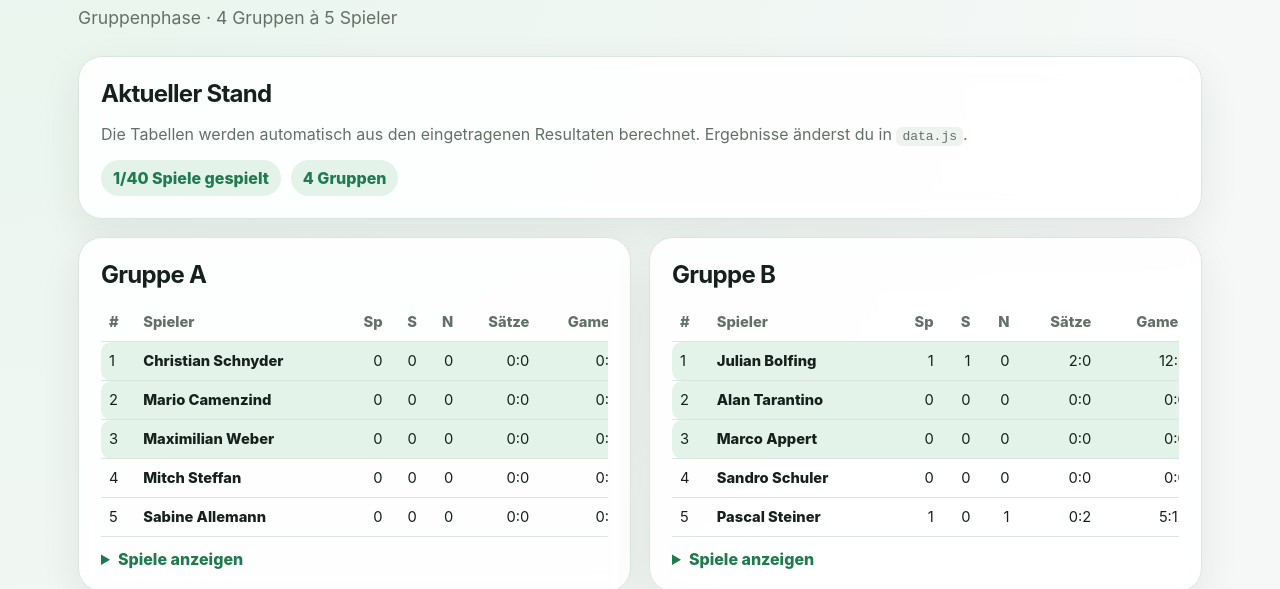
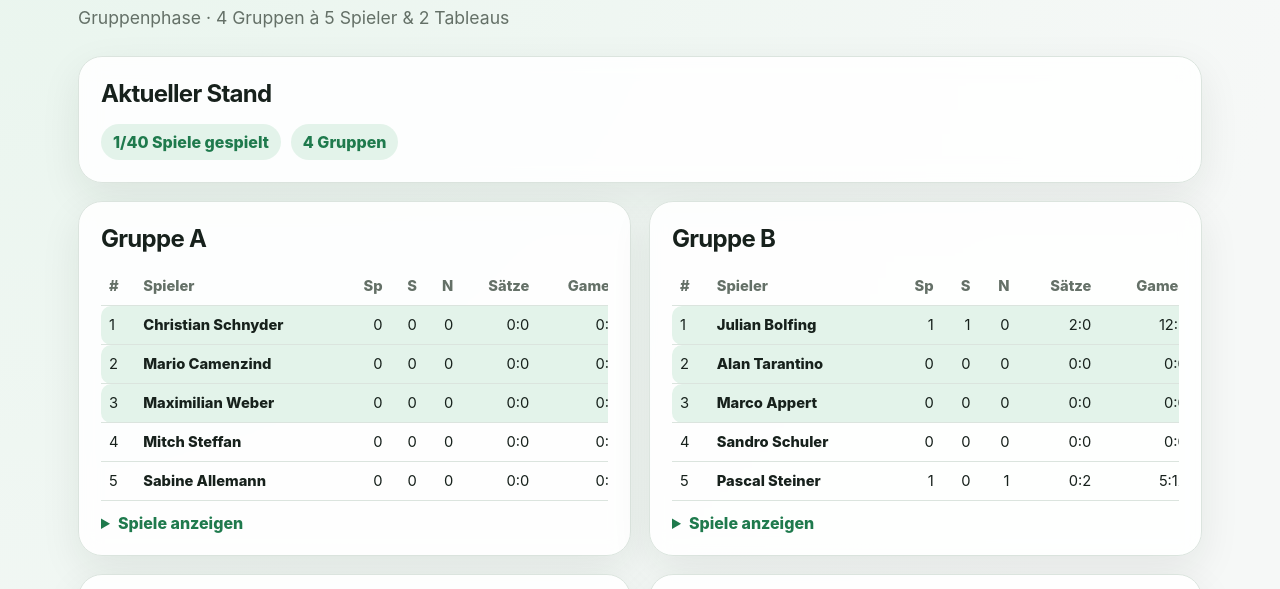
Before and after one commit to JulianUniZH/Tennisclub-Gersau-Sommerturnier-2026, a plain HTML site: page index.html in a window 1280 px wide. Shown: the part 211-800 px from the top of the page. Drawn offline with Linux system fonts and the light colour scheme.

Commit message:
Small adjustments

```diff
--- a/data.js
+++ b/data.js
@@ -4,7 +4,7 @@
 
 const tournament = {
   title: "Tennisclub Gersau Sommerturnier 2026",
-  subtitle: "Gruppenphase · 4 Gruppen à 5 Spieler",
+  subtitle: "Gruppenphase · 4 Gruppen à 5 Spieler & 2 Tableaus",
   pointsForWin: 1,
   updatedAt: "2026-07-03 12:00",
   groups: {
--- a/index.html
+++ b/index.html
@@ -19,7 +19,7 @@
   <main>
     <section class="card intro">
       <h2>Aktueller Stand</h2>
-      <p>Die Tabellen werden automatisch aus den eingetragenen Resultaten berechnet. Ergebnisse änderst du in <code>data.js</code>.</p>
+      <p></p>
       <div id="meta" class="meta"></div>
     </section>
 
```
